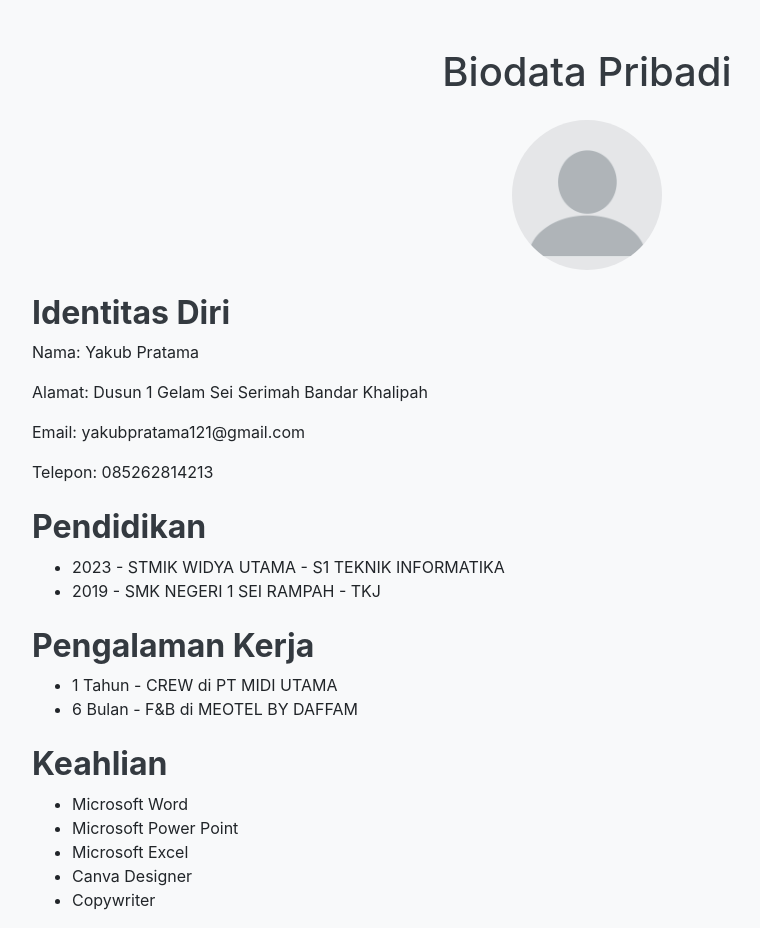
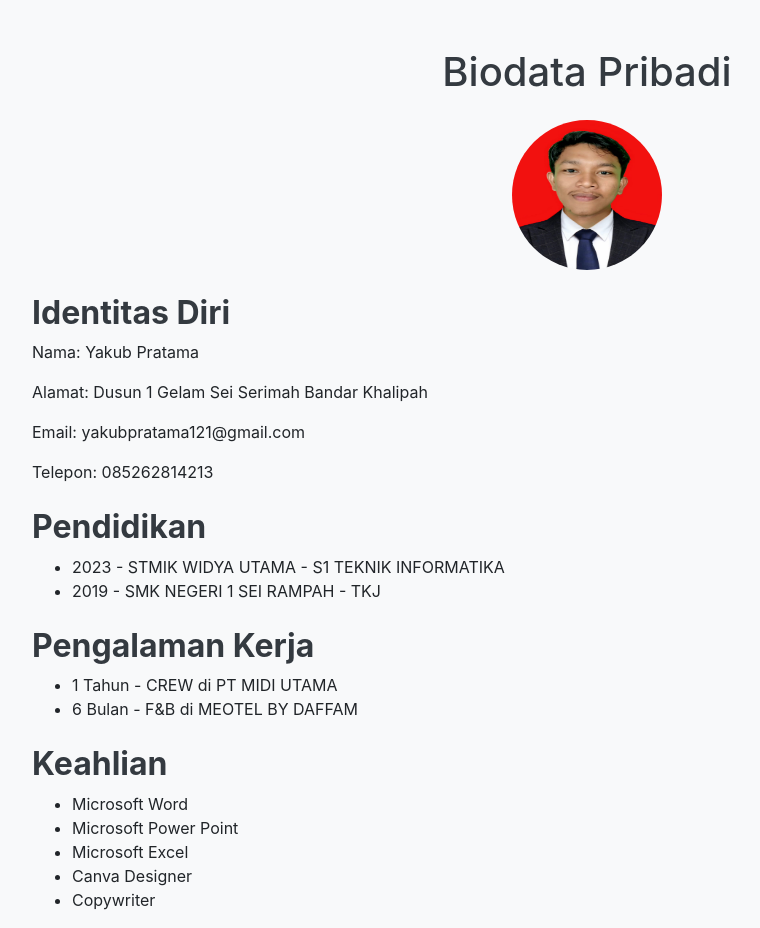
Before and after one commit to Yakubpratama01/biodata, a plain HTML site: page index.html in a window 1280 px wide. Shown: the whole page, without its empty margins (53-813 px from the left). Drawn offline with nearby package versions, Linux system fonts and the light colour scheme.

Commit message:
Update index.html dari web
update dari web

```diff
--- a/index.html
+++ b/index.html
@@ -15,7 +15,7 @@
     <h1 class="text-center mt-5">Biodata Pribadi</h1>
 
     <div class="text-center mt-4">
-        <img src="img/Foto.png" alt="Foto Profil" class="img-fluid rounded-circle" style="width: 150px; height: 150px;">
+        <img src="FOTO PNG.1.jpeg" alt="Foto Profil" class="img-fluid rounded-circle" style="width: 150px; height: 150px;">
     </div>
 
     <div class="mt-4">
```
